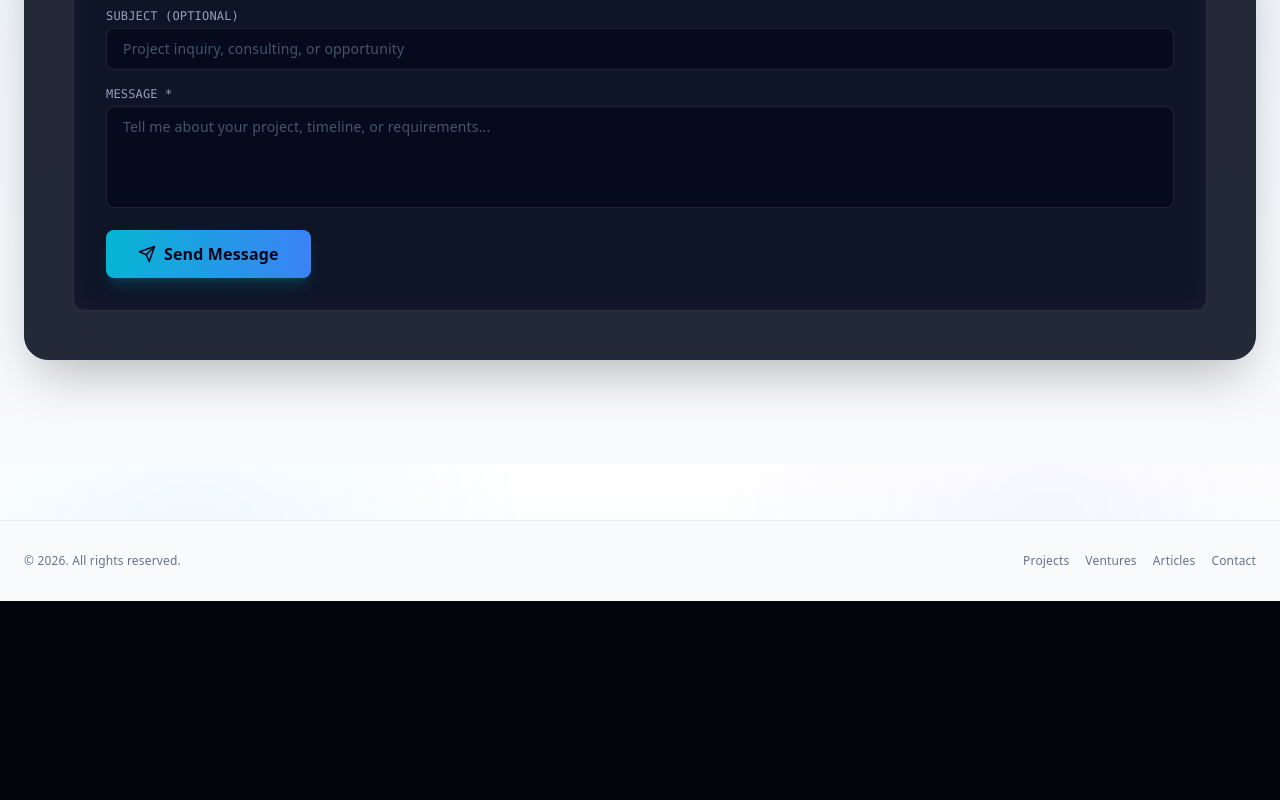
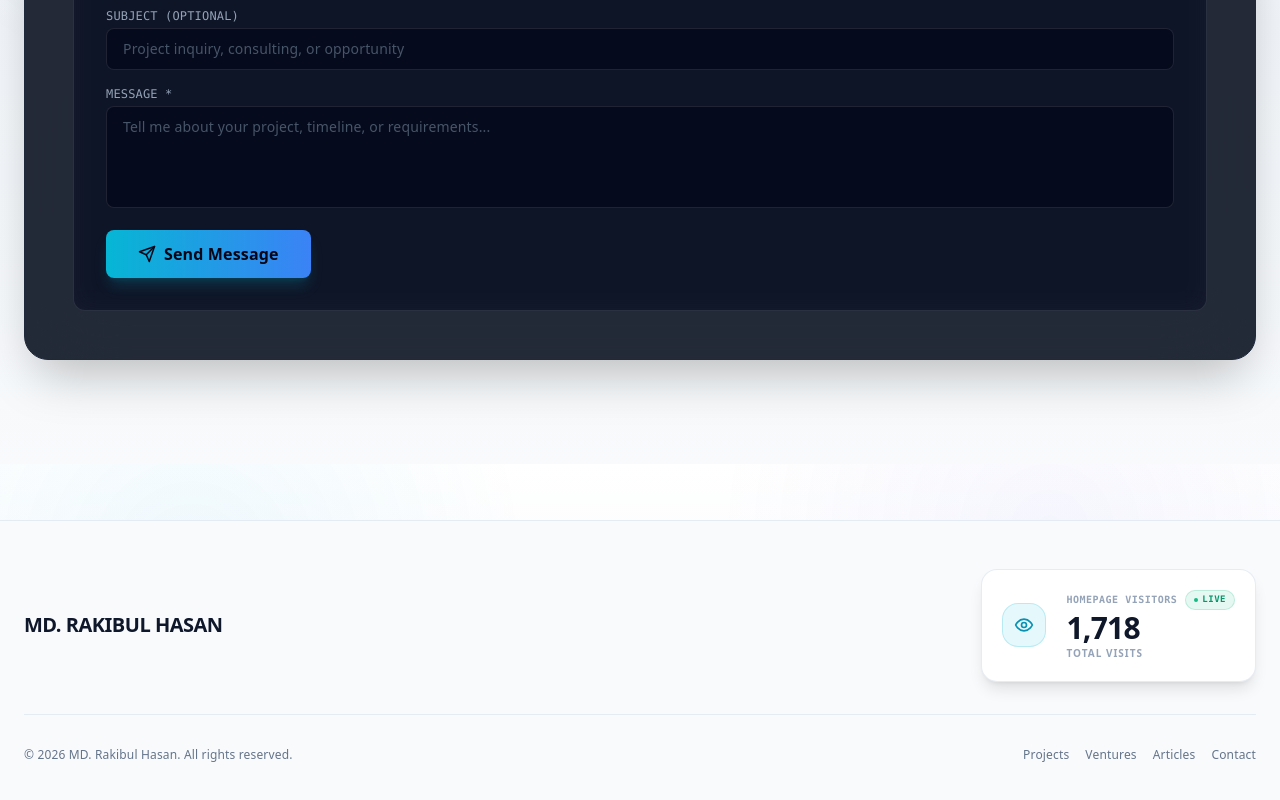
Before and after one commit to Rakibul66/Personal-Portfolio, a React (Vite) app: page /contact in a window 1280 px wide. Shown: the part 1136-1936 px from the top of the page. Before the commit the page ends 1737 px from the top, so only its background shows below. Built offline with nearby package versions, Linux system fonts and the light colour scheme; no server answers.

Commit message:
feat(analytics): connect real database visitor tracking, relocate counter to bottom footer right, and remove redundant footer social icons

```diff
--- a/src/components/sections/CleanFooter.tsx
+++ b/src/components/sections/CleanFooter.tsx
@@ -1,7 +1,7 @@
-import React from "react";
+import React, { useState, useEffect } from "react";
 import { Link } from "react-router-dom";
-import { Github, Linkedin, Mail, MapPin } from "lucide-react";
-import { ProfileData } from "../../services/api";
+import { Eye, Sparkles, MapPin } from "lucide-react";
+import { ProfileData, apiService } from "../../services/api";
 
 type CleanFooterProps = {
   profile?: ProfileData | null;
@@ -9,38 +9,30 @@ type CleanFooterProps = {
 
 export default function CleanFooter({ profile }: CleanFooterProps) {
   const currentYear = new Date().getFullYear();
+  const [visitorCount, setVisitorCount] = useState<number>(1718);
 
-  // If no profile was added, do not render hardcoded footer
-  if (!profile || !profile.name) {
-    return (
-      <footer className="mt-20 border-t border-slate-200/80 dark:border-white/10 bg-slate-50 dark:bg-slate-950/60 backdrop-blur-md">
-        <div className="max-w-7xl mx-auto px-4 sm:px-6 py-8 flex flex-col sm:flex-row items-center justify-between gap-4 text-xs text-slate-500 dark:text-slate-400">
-          <div>© {currentYear}. All rights reserved.</div>
-          <div className="flex items-center gap-4">
-            <Link to="/projects" className="hover:text-cyan-500 transition-colors">Projects</Link>
-            <Link to="/ventures" className="hover:text-cyan-500 transition-colors">Ventures</Link>
-            <Link to="/blog" className="hover:text-cyan-500 transition-colors">Articles</Link>
-            <Link to="/contact" className="hover:text-cyan-500 transition-colors">Contact</Link>
-          </div>
-        </div>
-      </footer>
-    );
-  }
+  useEffect(() => {
+    // Record and fetch genuine database visitor count
+    apiService.recordVisit().then((visits) => {
+      if (visits) setVisitorCount(visits);
+    });
+  }, []);
 
   return (
     <footer className="mt-20 border-t border-slate-200/80 dark:border-white/10 bg-slate-50 dark:bg-slate-950/60 backdrop-blur-md">
       <div className="max-w-7xl mx-auto px-4 sm:px-6 py-12 space-y-8">
         <div className="flex flex-col md:flex-row items-start md:items-center justify-between gap-6 pb-8 border-b border-slate-200/80 dark:border-white/5">
+          {/* Left: Identity info */}
           <div className="space-y-2">
             <Link to="/" className="text-xl font-black tracking-tight text-slate-900 dark:text-white uppercase">
-              {profile.name}
+              {profile?.name || "MD. RAKIBUL HASAN"}
             </Link>
-            {profile.title && (
+            {profile?.title && (
               <p className="text-sm text-slate-500 dark:text-slate-400 max-w-md">
                 {profile.title}
               </p>
             )}
-            {profile.location && (
+            {profile?.location && (
               <div className="flex items-center gap-2 text-xs text-slate-400 dark:text-slate-500 pt-1">
                 <MapPin size={13} className="text-cyan-500" />
                 <span>{profile.location}</span>
@@ -48,44 +40,36 @@ export default function CleanFooter({ profile }: CleanFooterProps) {
             )}
           </div>
 
-          <div className="flex items-center gap-3">
-            {profile.linkedinUrl && (
-              <a
-                href={profile.linkedinUrl}
-                target="_blank"
-                rel="noopener noreferrer"
-                className="flex h-10 w-10 items-center justify-center rounded-xl border border-slate-200 dark:border-white/10 bg-white dark:bg-white/5 text-slate-600 dark:text-slate-300 hover:text-cyan-500 hover:border-cyan-500/30 transition-all shadow-sm"
-                aria-label="LinkedIn Profile"
-              >
-                <Linkedin size={18} />
-              </a>
-            )}
-            {profile.githubUrl && (
-              <a
-                href={profile.githubUrl}
-                target="_blank"
-                rel="noopener noreferrer"
-                className="flex h-10 w-10 items-center justify-center rounded-xl border border-slate-200 dark:border-white/10 bg-white dark:bg-white/5 text-slate-600 dark:text-slate-300 hover:text-cyan-500 hover:border-cyan-500/30 transition-all shadow-sm"
-                aria-label="GitHub Profile"
-              >
-                <Github size={18} />
-              </a>
-            )}
-            {profile.email && (
-              <a
-                href={`mailto:${profile.email}`}
-                className="flex h-10 w-10 items-center justify-center rounded-xl border border-slate-200 dark:border-white/10 bg-white dark:bg-white/5 text-slate-600 dark:text-slate-300 hover:text-cyan-500 hover:border-cyan-500/30 transition-all shadow-sm"
-                aria-label="Email Me"
-              >
-                <Mail size={18} />
-              </a>
-            )}
+          {/* Right: Live Verified Visitors Card */}
+          <div className="rounded-2xl border border-slate-200/80 dark:border-white/10 bg-white dark:bg-slate-900/90 p-4 sm:p-5 shadow-lg backdrop-blur-md flex items-center gap-5">
+            <div className="flex h-11 w-11 items-center justify-center rounded-2xl bg-cyan-500/10 text-cyan-600 dark:text-cyan-400 border border-cyan-500/20">
+              <Eye size={20} />
+            </div>
+
+            <div>
+              <div className="flex items-center gap-2 text-[10px] font-mono font-bold uppercase tracking-wider text-slate-400 dark:text-slate-500">
+                <span>Homepage Visitors</span>
+                <span className="inline-flex items-center gap-1 px-2 py-0.5 rounded-full text-[9px] font-bold bg-emerald-500/10 text-emerald-600 dark:text-emerald-400 border border-emerald-500/20">
+                  <span className="w-1 h-1 rounded-full bg-emerald-500 animate-pulse" />
+                  Live
+                </span>
+              </div>
+
+              <div className="text-2xl sm:text-3xl font-black text-slate-900 dark:text-white tracking-tight">
+                {visitorCount.toLocaleString()}
+              </div>
+
+              <div className="text-[10px] uppercase font-bold tracking-widest text-slate-400">
+                Total Visits
+              </div>
+            </div>
           </div>
         </div>
 
+        {/* Bottom Nav Row */}
         <div className="flex flex-col sm:flex-row items-center justify-between gap-4 text-xs text-slate-500 dark:text-slate-400">
           <div>
-            © {currentYear} {profile.name}. All rights reserved.
+            © {currentYear} {profile?.name || "MD. Rakibul Hasan"}. All rights reserved.
           </div>
           <div className="flex items-center gap-4">
             <Link to="/projects" className="hover:text-cyan-500 transition-colors">Projects</Link>
--- a/src/components/sections/HeroSection.tsx
+++ b/src/components/sections/HeroSection.tsx
@@ -1,6 +1,6 @@
 import React, { useState } from "react";
 import { motion } from "framer-motion";
-import { Download, MapPin, Sparkles, Eye, ArrowUpRight } from "lucide-react";
+import { Download, MapPin, Sparkles } from "lucide-react";
 import { ProfileData } from "../../services/api";
 
 interface HeroSectionProps {
@@ -9,12 +9,6 @@ interface HeroSectionProps {
 }
 
 export default function HeroSection({ profile, onOpenHireDialog }: HeroSectionProps) {
-  const [visitorCount] = useState<number>(() => {
-    const saved = localStorage.getItem("rakibul_visits");
-    if (saved) return parseInt(saved, 10);
-    return 1718;
-  });
-
   if (!profile) return null;
 
   return (
@@ -62,7 +56,7 @@ export default function HeroSection({ profile, onOpenHireDialog }: HeroSectionPr
             )}
           </div>
 
-          {/* Action CTAs: Download CV Button replacing hire me */}
+          {/* Action CTAs: Download CV Button */}
           <div className="flex flex-wrap items-center gap-3.5 pt-2">
             {profile.resumeUrl ? (
               <a
@@ -131,31 +125,6 @@ export default function HeroSection({ profile, onOpenHireDialog }: HeroSectionPr
           ) : null}
         </motion.div>
       </div>
-
-      {/* Visitor Counter placed neatly below in its own bar */}
-      <div className="pt-4 border-t border-slate-200/80 dark:border-white/10 flex flex-col sm:flex-row items-center justify-between gap-4">
-        <div className="flex items-center gap-3">
-          <div className="flex h-10 w-10 items-center justify-center rounded-2xl bg-cyan-500/10 text-cyan-600 dark:text-cyan-400 border border-cyan-500/20">
-            <Eye size={18} />
-          </div>
-          <div>
-            <div className="text-[11px] uppercase font-bold tracking-widest text-slate-400 dark:text-slate-500">
-              Homepage Visitors
-            </div>
-            <div className="text-xl sm:text-2xl font-black text-slate-900 dark:text-white tracking-tight flex items-center gap-2">
-              <span>{visitorCount.toLocaleString()}</span>
-              <span className="text-xs font-semibold text-slate-400 font-normal">total verified visits</span>
-            </div>
-          </div>
-        </div>
-
-        <div className="flex items-center gap-2">
-          <span className="inline-flex items-center gap-1.5 px-3 py-1 rounded-full text-xs font-bold bg-emerald-500/10 text-emerald-600 dark:text-emerald-400 border border-emerald-500/20">
-            <span className="w-1.5 h-1.5 rounded-full bg-emerald-500 animate-pulse" />
-            Live Analytics
-          </span>
-        </div>
-      </div>
     </section>
   );
 }
--- a/src/services/api.ts
+++ b/src/services/api.ts
@@ -247,16 +247,29 @@ export const apiService = {
         headers: { 'Content-Type': 'application/json' },
         body: JSON.stringify(payload),
       });
-
       if (!response.ok) {
         const errorData = await response.json().catch(() => ({}));
         throw new Error(errorData.message || 'Failed to send message');
       }
-
       return { success: true, message: 'Message sent successfully!' };
     } catch (err: any) {
       return { success: false, message: err.message || 'Network error, please try again.' };
     }
+  },
+
+  async recordVisit(): Promise<number> {
+    try {
+      // Record one visit per session
+      const hasVisited = sessionStorage.getItem('visited_session');
+      const method = hasVisited ? 'GET' : 'POST';
+      const res = await fetch(`${API_BASE_URL}/analytics/visit`, { method });
+      if (res.ok) {
+        const data = await res.json();
+        sessionStorage.setItem('visited_session', 'true');
+        return data.visits;
+      }
+    } catch {}
+    return 1718;
   },
 
   // Upload image file from local device to NestJS server
```
Also changed, not shown: 3 other files (tests, documents, lock files or other folders).
